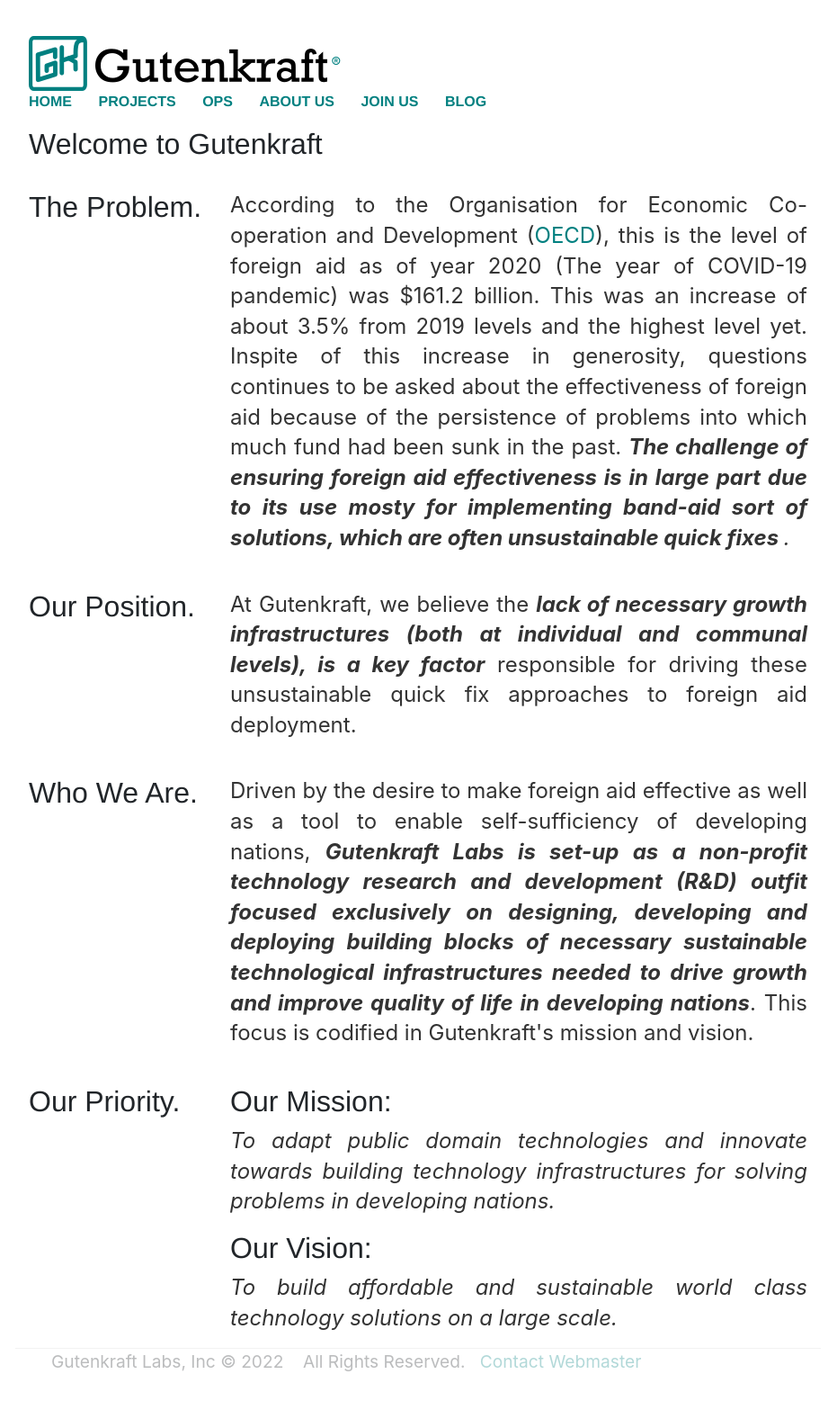
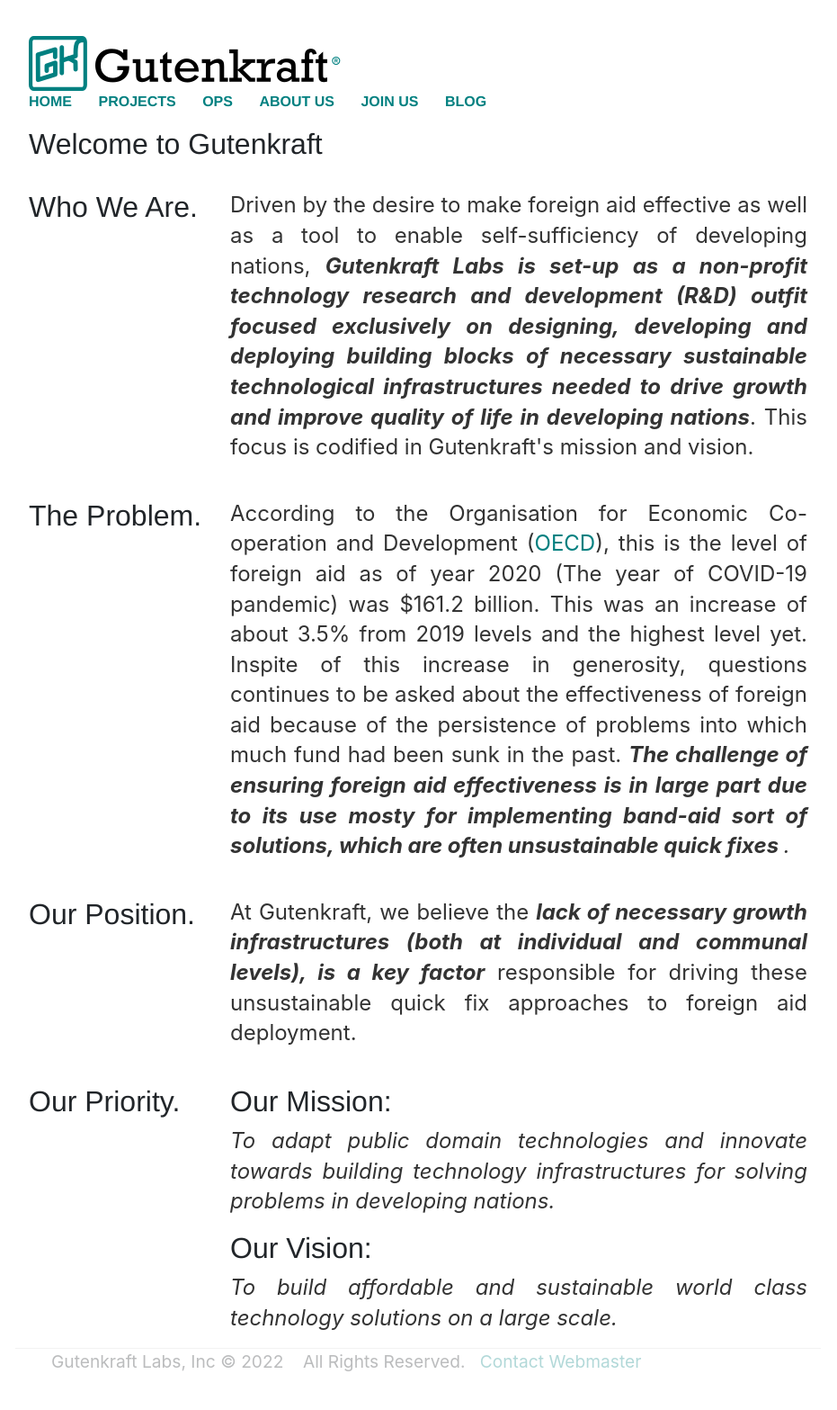
Before and after one commit to oferonmi/datafilik.github.io, a Jekyll site: the page built from index.html, in a window 1280 px wide. Shown: the whole page at 90% size, without its empty margins (175-1106 px from the left). Built offline with Jekyll 4.4.1, drawn with Linux system fonts in a browser that asks for light colours; some of the changed lines change nothing that is shown.

Commit message:
content update

```diff
--- a/index.html
+++ b/index.html
@@ -6,14 +6,33 @@ title: Gutenkraft - Adapt and Innovate for growth
 <div class="container">
 
 	<h1 class="text-start">Welcome to Gutenkraft</h1><br>
+
 	<div class="row">
-		<div class="col-3 text-start"><h1>The Problem.</h1></div>
+		<div class="col-3 text-start">
+			<h1>Who We Are.</h1>
+		</div>
 		<div class="col-9 text-start">
 			<p class="fs-2" align="justify">
-				According to the Organisation for Economic Co-operation and Development (<a href="https://www.oecd.org/newsroom/covid-19-spending-helped-to-lift-foreign-aid-to-an-all-time-high-in-2020-but-more-effort-needed.htm">OECD</a>), this is the level of foreign aid as of year 2020 (The year of COVID-19 pandemic) was $161.2 billion. This was an increase of about 3.5% from 2019 levels and the highest level yet.
+				Driven by the desire to make foreign aid effective as well as a tool to enable self-sufficiency of developing nations, <em><b>Gutenkraft Labs is set-up as a non-profit technology research and development (R&D) outfit focused exclusively on designing, developing and deploying building blocks of necessary sustainable technological infrastructures needed to drive growth and improve quality of life in developing nations</b></em>. This focus is codified in Gutenkraft's mission and vision.
+			</p>
+		</div>
+	</div><br>
+
+	<div class="row">
+		<div class="col-3 text-start">
+			<h1>The Problem.</h1>
+		</div>
+		<div class="col-9 text-start">
+			<p class="fs-2" align="justify">
+				According to the Organisation for Economic Co-operation and Development (<a
+					href="https://www.oecd.org/newsroom/covid-19-spending-helped-to-lift-foreign-aid-to-an-all-time-high-in-2020-but-more-effort-needed.htm">OECD</a>),
+				this is the level of foreign aid as of year 2020 (The year of COVID-19 pandemic) was $161.2 billion. This
+				was an increase of about 3.5% from 2019 levels and the highest level yet.
 				Inspite of this increase in generosity, questions continues
-				to be asked about the effectiveness of foreign aid  because of the persistence of problems into which much fund had been sunk in the past.
-				<em><b>The challenge of ensuring foreign aid effectiveness is in large part due to its use mosty for implementing band-aid sort of solutions, which are often unsustainable quick fixes </b>.</em>
+				to be asked about the effectiveness of foreign aid because of the persistence of problems into which much
+				fund had been sunk in the past.
+				<em><b>The challenge of ensuring foreign aid effectiveness is in large part due to its use mosty for
+						implementing band-aid sort of solutions, which are often unsustainable quick fixes </b>.</em>
 			</p>
 		</div>
 	</div><br>
@@ -24,19 +43,10 @@ title: Gutenkraft - Adapt and Innovate for growth
 		</div>
 		<div class="col-9 text-start">
 			<p class="fs-2" align="justify">
-				At Gutenkraft, we believe the <em><b>lack of necessary growth infrastructures (both at individual and communal levels), is a key
-				factor</b></em> responsible for driving these unsustainable quick fix approaches to foreign aid deployment.
-			</p>
-		</div>
-	</div><br>
-
-	<div class="row">
-		<div class="col-3 text-start">
-			<h1>Who We Are.</h1>
-		</div>
-		<div class="col-9 text-start">
-			<p class="fs-2" align="justify">
-				Driven by the desire to make foreign aid effective as well as a tool to enable self-sufficiency of developing nations, <em><b>Gutenkraft Labs is set-up as a non-profit technology research and development (R&D) outfit focused exclusively on designing, developing and deploying building blocks of necessary sustainable technological infrastructures needed to drive growth and improve quality of life in developing nations</b></em>. This focus is codified in Gutenkraft's mission and vision.
+				At Gutenkraft, we believe the <em><b>lack of necessary growth infrastructures (both at individual and
+						communal levels), is a key
+						factor</b></em> responsible for driving these unsustainable quick fix approaches to foreign aid
+				deployment.
 			</p>
 		</div>
 	</div><br>
```
